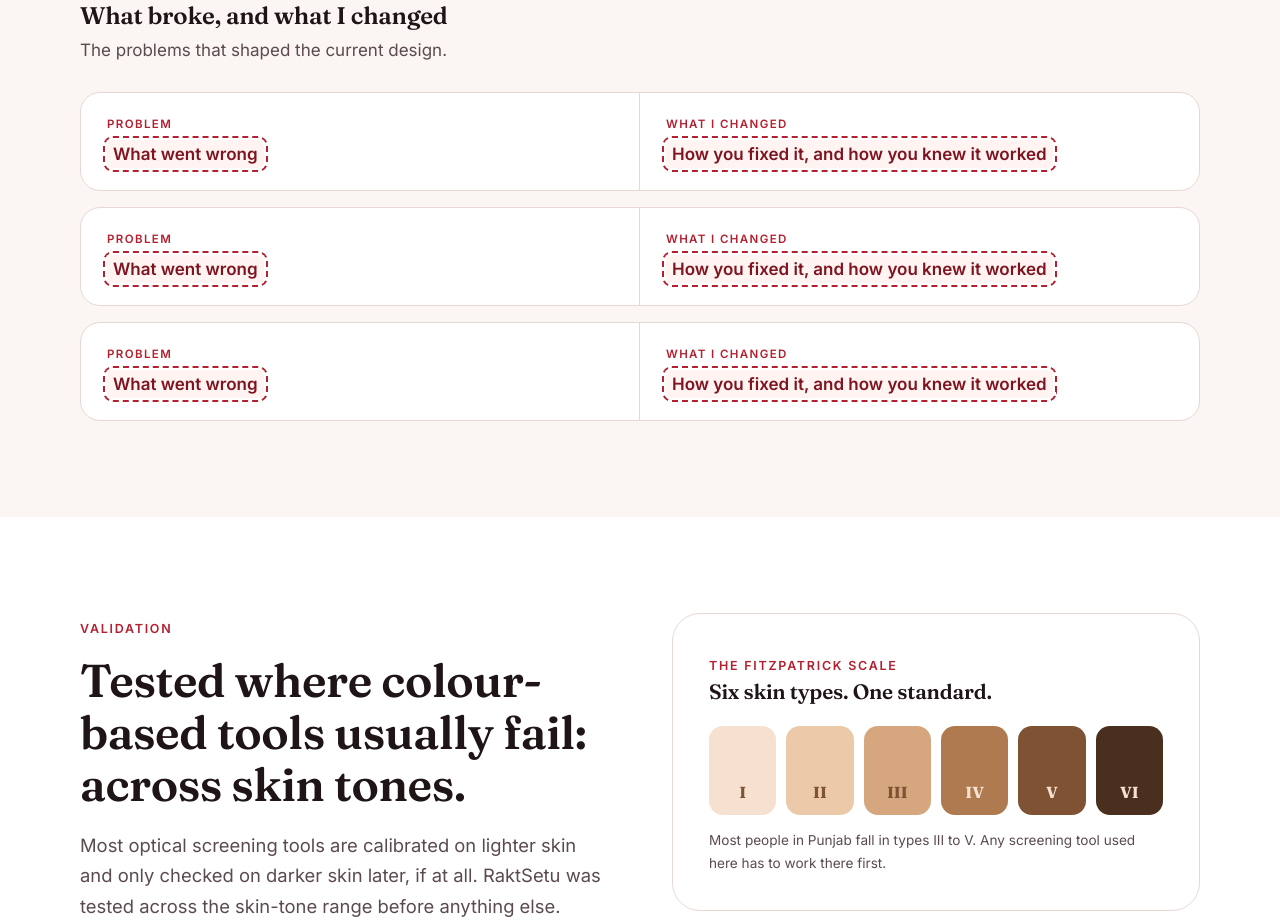
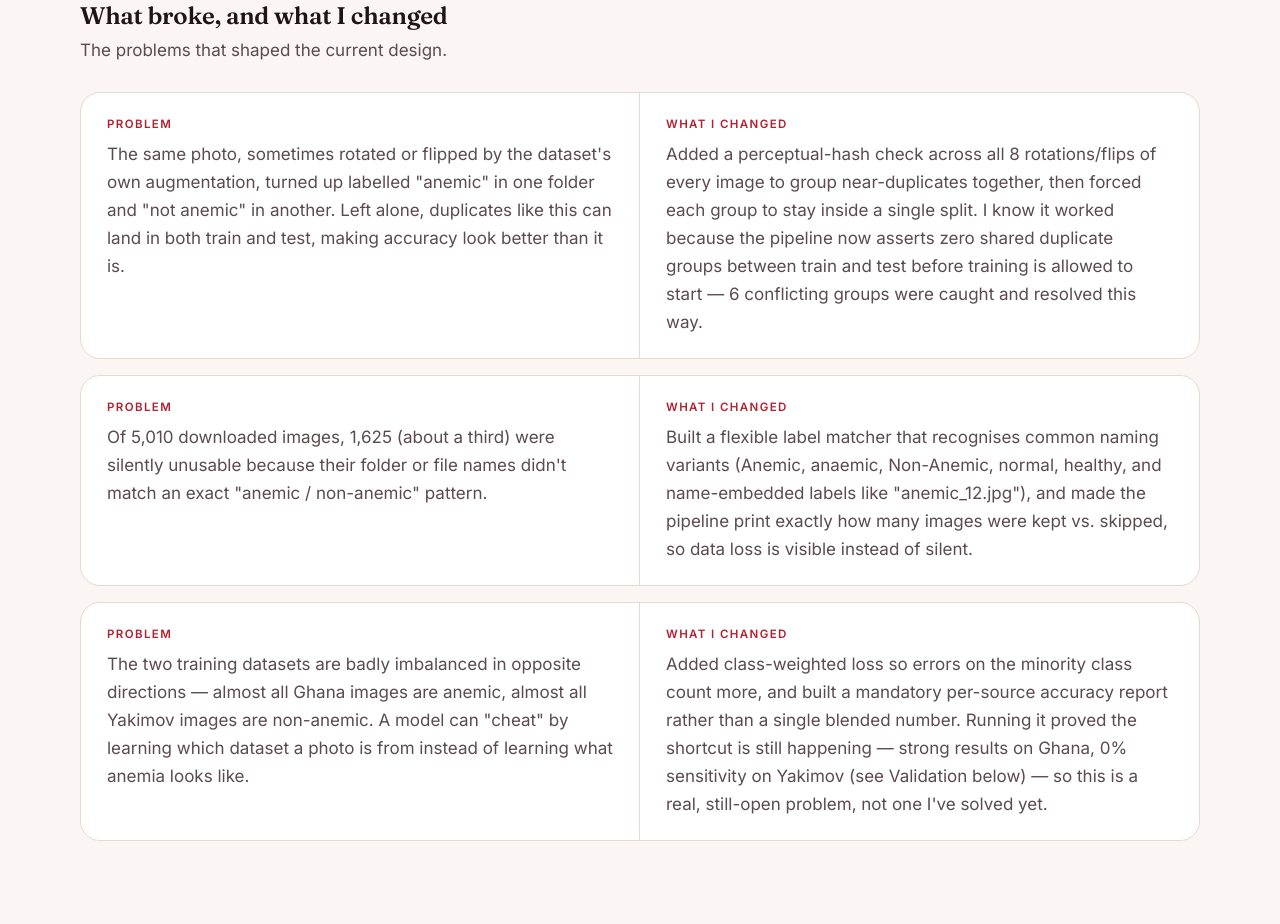
Before and after one commit to Omm-Sanjog/Rakt-Setu-, a plain HTML site: page dashboard/index.html in a window 1280 px wide. Shown: the part 10103-11027 px from the top of the page. Drawn offline with Linux system fonts and the light colour scheme.

Commit message:
Update problem and solution descriptions in index.html

```diff
--- a/dashboard/index.html
+++ b/dashboard/index.html
@@ -644,16 +644,16 @@
     <p>The problems that shaped the current design.</p>
     <div class="fixes">
       <div class="fix reveal">
-        <div><small>Problem</small><p><span class="fill">What went wrong</span></p></div>
-        <div><small>What I changed</small><p><span class="fill">How you fixed it, and how you knew it worked</span></p></div>
+        <div><small>Problem</small><p>The same photo, sometimes rotated or flipped by the dataset's own augmentation, turned up labelled "anemic" in one folder and "not anemic" in another. Left alone, duplicates like this can land in both train and test, making accuracy look better than it is.</p></div>
+        <div><small>What I changed</small><p>Added a perceptual-hash check across all 8 rotations/flips of every image to group near-duplicates together, then forced each group to stay inside a single split. I know it worked because the pipeline now asserts zero shared duplicate groups between train and test before training is allowed to start — 6 conflicting groups were caught and resolved this way.</p></div>
       </div>
       <div class="fix reveal">
-        <div><small>Problem</small><p><span class="fill">What went wrong</span></p></div>
-        <div><small>What I changed</small><p><span class="fill">How you fixed it, and how you knew it worked</span></p></div>
+        <div><small>Problem</small><p>Of 5,010 downloaded images, 1,625 (about a third) were silently unusable because their folder or file names didn't match an exact "anemic / non-anemic" pattern.</p></div>
+        <div><small>What I changed</small><p>Built a flexible label matcher that recognises common naming variants (Anemic, anaemic, Non-Anemic, normal, healthy, and name-embedded labels like "anemic_12.jpg"), and made the pipeline print exactly how many images were kept vs. skipped, so data loss is visible instead of silent.</p></div>
       </div>
       <div class="fix reveal">
-        <div><small>Problem</small><p><span class="fill">What went wrong</span></p></div>
-        <div><small>What I changed</small><p><span class="fill">How you fixed it, and how you knew it worked</span></p></div>
+        <div><small>Problem</small><p>The two training datasets are badly imbalanced in opposite directions — almost all Ghana images are anemic, almost all Yakimov images are non-anemic. A model can "cheat" by learning which dataset a photo is from instead of learning what anemia looks like.</p></div>
+        <div><small>What I changed</small><p>Added class-weighted loss so errors on the minority class count more, and built a mandatory per-source accuracy report rather than a single blended number. Running it proved the shortcut is still happening — strong results on Ghana, 0% sensitivity on Yakimov (see Validation below) — so this is a real, still-open problem, not one I've solved yet.</p></div>
       </div>
     </div>
   </div>
```
